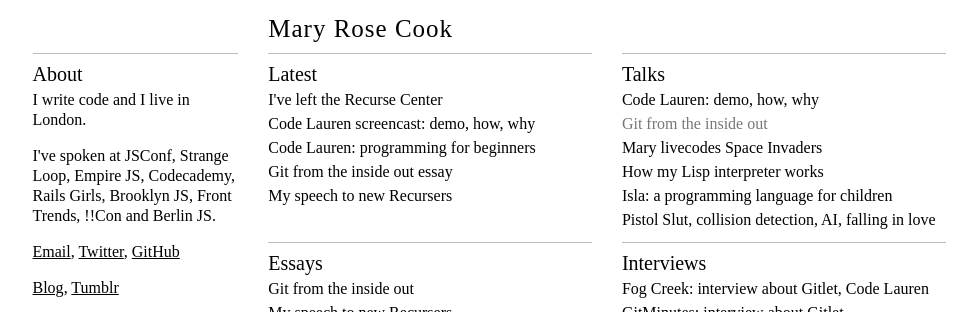
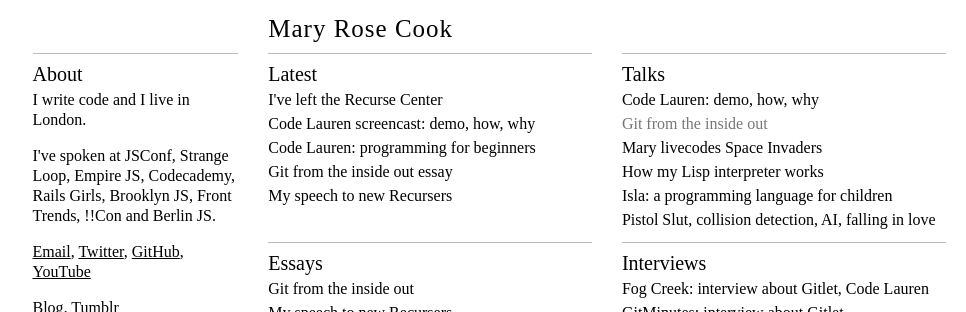
Before and after one commit to zahrabakhshalizadeh/maryrosecook.com, a Jekyll site: the page index.html, which Jekyll copies as it is, in a window 1280 px wide, cut to the strip 0-312 px from the top of the page. Shown: the whole strip, without its empty margins (151-1117 px from the left). Built offline with Jekyll 4.4.1, drawn with Linux system fonts in a browser that asks for light colours; Markdown is read by kramdown in place of the engine named in the settings.

Commit message:
add youtube link to homepage

```diff
--- a/index.html
+++ b/index.html
@@ -42,8 +42,7 @@
           </p>
 
           <p>
-            <a href="mailto:mary@maryrosecook.com">Email</a>, <a href="https://twitter.com/maryrosecook">Twitter</a>,
-            <a href="https://github.com/maryrosecook">GitHub</a>
+            <a href="mailto:mary@maryrosecook.com">Email</a>, <a href="https://twitter.com/maryrosecook">Twitter</a>, <a href="https://github.com/maryrosecook">GitHub</a>, <a href="https://youtube.com/maryrosecook">YouTube</a>
           </p>
 
           <p style="margin-bottom: 0;">
```
